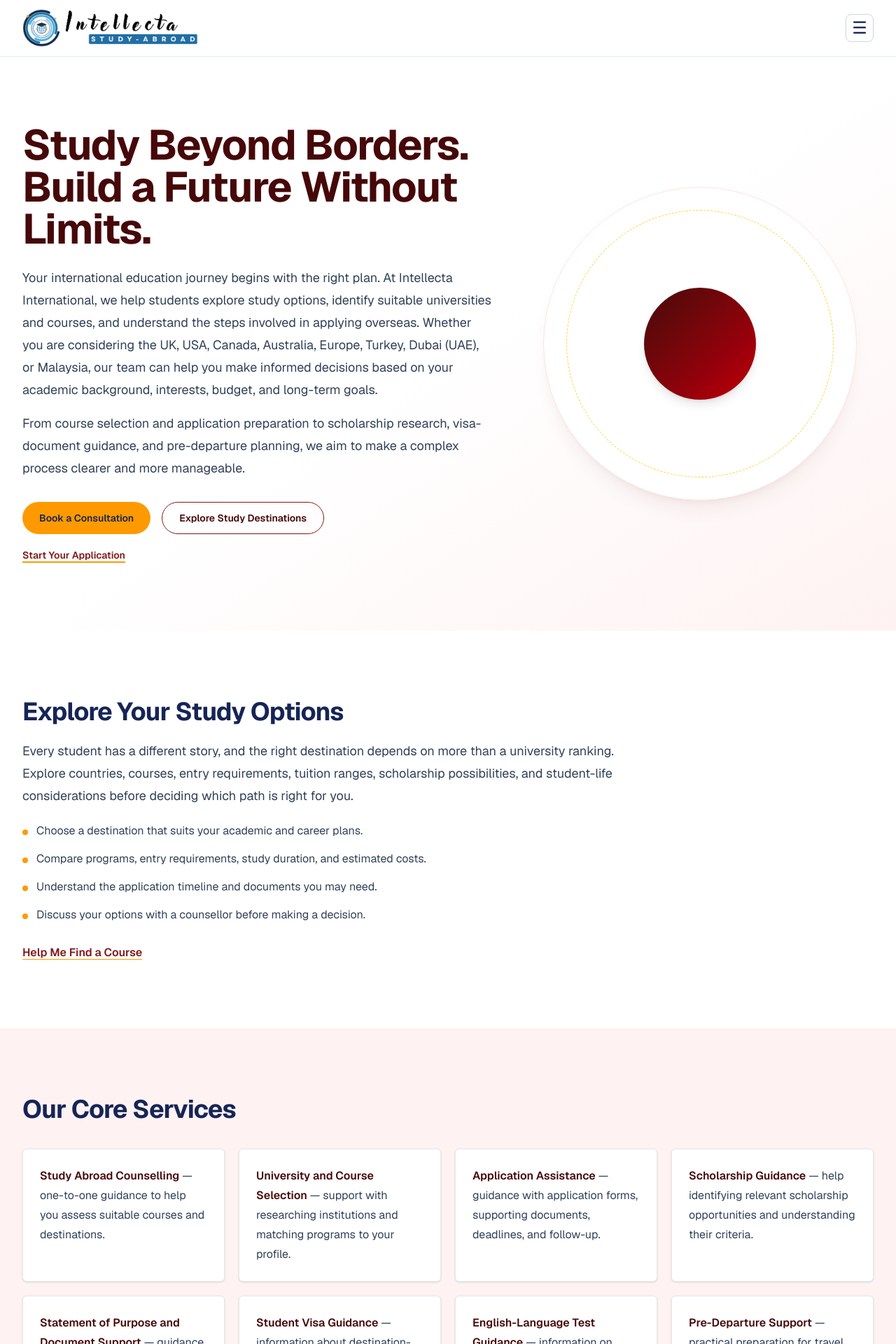
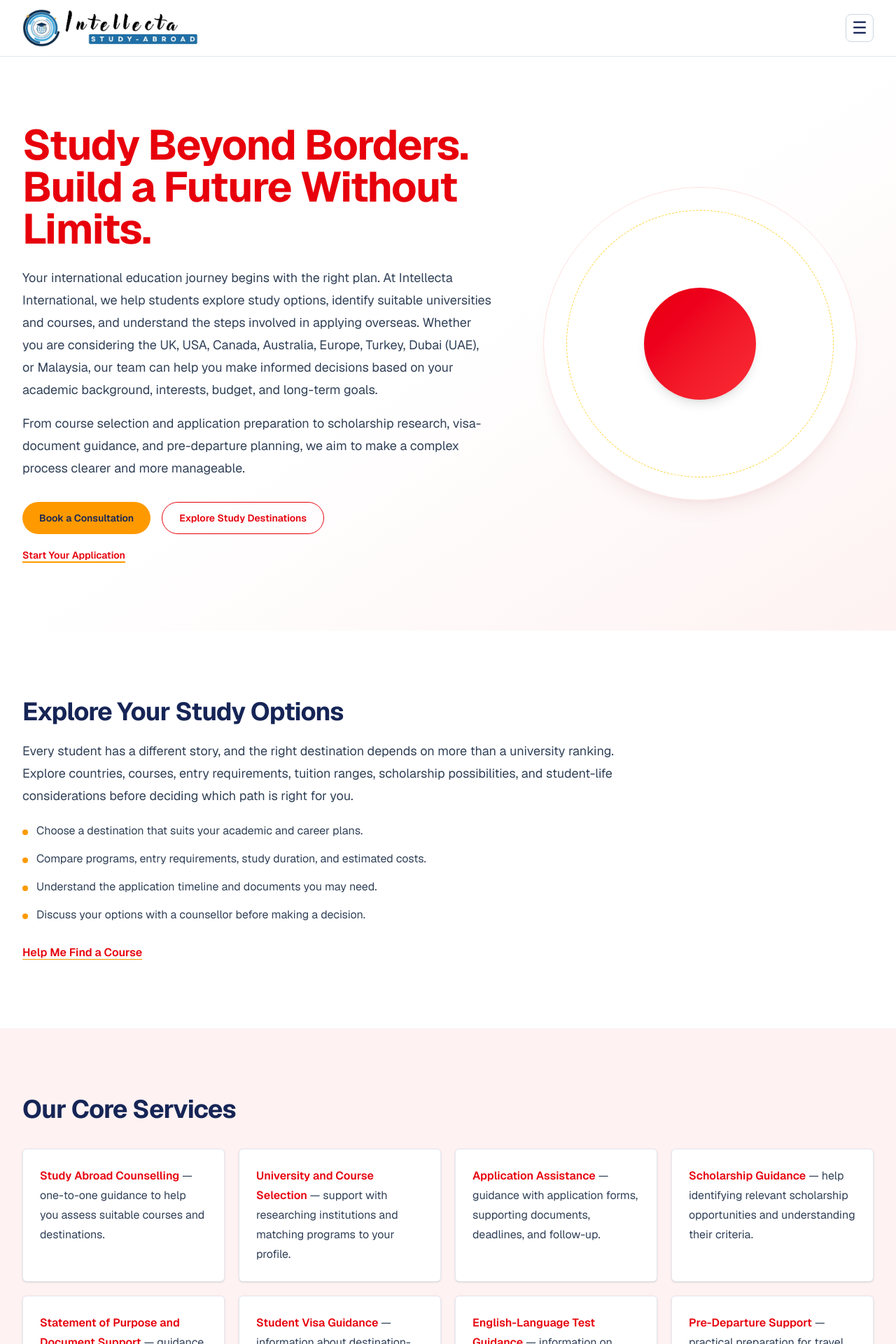
Before and after one commit to konain611/intellecta-study-abroad, a Next.js app: page / in a window 1280 px wide. Shown: the top 1920 px of the page at 70% size. Built offline with nearby package versions, Linux system fonts and the light colour scheme.

Commit message:
Update home-page.tsx

```diff
--- a/src/components/home-page.tsx
+++ b/src/components/home-page.tsx
@@ -21,7 +21,7 @@ export function HomePage() {
       <section className="overflow-hidden bg-gradient-to-br from-white via-white to-red-50 py-16 md:py-24">
         <Container className="grid items-center gap-12 lg:grid-cols-[1.15fr_0.85fr]">
           <div>
-            <h1 className="max-w-3xl text-4xl font-bold tracking-tight text-red-950 sm:text-5xl md:text-6xl">
+            <h1 className="max-w-3xl text-4xl font-bold tracking-tight text-red-600 sm:text-5xl md:text-6xl">
               {tagline}
             </h1>
             <p className="mt-6 text-lg leading-8 text-slate-700">
@@ -34,21 +34,21 @@ export function HomePage() {
               <ConsultationLink />
               <Link
                 href="/destinations"
-                className="inline-flex items-center justify-center rounded-full border border-red-900 px-6 py-3 text-sm font-semibold text-red-950 transition-colors hover:bg-red-50 focus-visible:outline-none focus-visible:ring-2 focus-visible:ring-amber-500"
+                className="inline-flex items-center justify-center rounded-full border border-red-600 px-6 py-3 text-sm font-semibold text-red-600 transition-colors hover:bg-red-50 focus-visible:outline-none focus-visible:ring-2 focus-visible:ring-amber-500"
               >
                 Explore Study Destinations
               </Link>
             </div>
             <Link
               href="/contact#enquiry"
-              className="mt-5 inline-flex rounded text-sm font-semibold text-red-900 underline decoration-amber-500 decoration-2 underline-offset-4 focus-visible:outline-none focus-visible:ring-2 focus-visible:ring-amber-500"
+              className="mt-5 inline-flex rounded text-sm font-semibold text-red-600 underline decoration-amber-500 decoration-2 underline-offset-4 focus-visible:outline-none focus-visible:ring-2 focus-visible:ring-amber-500"
             >
               Start Your Application
             </Link>
           </div>
-          <div aria-hidden="true" className="relative mx-auto flex aspect-square w-full max-w-md items-center justify-center rounded-full border border-red-100 bg-white p-8 shadow-xl shadow-red-950/5">
+          <div aria-hidden="true" className="relative mx-auto flex aspect-square w-full max-w-md items-center justify-center rounded-full border border-red-100 bg-white p-8 shadow-xl shadow-red-900/5">
             <div className="absolute inset-8 rounded-full border border-dashed border-amber-300" />
-            <div className="relative h-40 w-40 rounded-full bg-gradient-to-br from-red-950 to-red-700 shadow-lg" />
+            <div className="relative h-40 w-40 rounded-full bg-gradient-to-br from-red-600 to-red-500 shadow-lg" />
           </div>
         </Container>
       </section>
@@ -60,7 +60,7 @@ export function HomePage() {
             Every student has a different story, and the right destination depends on more than a university ranking. Explore countries, courses, entry requirements, tuition ranges, scholarship possibilities, and student-life considerations before deciding which path is right for you.
           </p>
           <BulletList items={homepageOptions} />
-          <Link href="/course-search" className="mt-7 inline-flex font-semibold text-red-900 underline decoration-amber-500 underline-offset-4">
+          <Link href="/course-search" className="mt-7 inline-flex font-semibold text-red-600 underline decoration-amber-500 underline-offset-4">
             Help Me Find a Course
           </Link>
         </Container>
@@ -73,7 +73,7 @@ export function HomePage() {
             {coreServices.map((service) => (
               <ContentCard key={service.title}>
                 <p className="leading-7 text-slate-700">
-                  <strong className="font-semibold text-red-950">{service.title}</strong> — {service.description}
+                  <strong className="font-semibold text-red-600">{service.title}</strong> — {service.description}
                 </p>
               </ContentCard>
             ))}
@@ -87,7 +87,7 @@ export function HomePage() {
           <div className="mt-9 grid gap-5 sm:grid-cols-2 lg:grid-cols-3">
             {reasons.map((reason) => (
               <ContentCard key={reason.title}>
-                <h3 className="text-lg font-semibold text-red-950">{reason.title}:</h3>
+                <h3 className="text-lg font-semibold text-red-600">{reason.title}:</h3>
                 <p className="mt-3 leading-7 text-slate-700">{reason.description}</p>
               </ContentCard>
             ))}
@@ -105,7 +105,7 @@ export function HomePage() {
                   <span className="inline-flex h-10 w-10 items-center justify-center rounded-full bg-amber-400 font-bold text-red-950">
                     {index + 1}
                   </span>
-                  <h3 className="mt-4 text-lg font-semibold text-red-950">
+                  <h3 className="mt-4 text-lg font-semibold text-red-600">
                     {step.title}
                   </h3>
                   <p className="mt-2 leading-7 text-slate-700">— {step.description}</p>
@@ -116,7 +116,7 @@ export function HomePage() {
         </Container>
       </section>
 
-      <section className="bg-red-950 py-14 text-white">
+      <section className="bg-red-700 py-14 text-white">
         <Container className="flex flex-col items-start justify-between gap-6 sm:flex-row sm:items-center">
           <h2 className="max-w-3xl text-3xl font-bold">
             Ready to explore your options? Book a consultation with Intellecta International.
```
